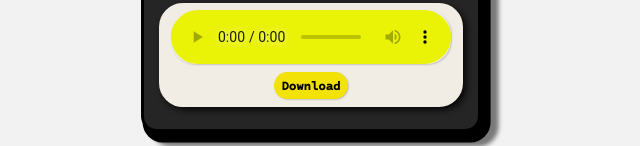
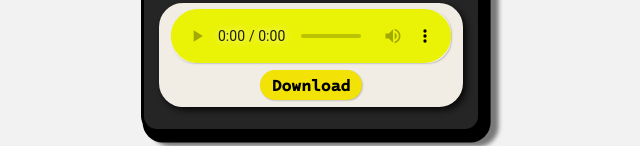
Before and after one commit to Anne-Desk/junsic, a plain HTML site: page index.html in a window 1280 px wide. Shown: the part 651-797 px from the top of the page, without its empty margins (329-969 px from the left). Drawn offline with Linux system fonts and the light colour scheme.

Commit message:
Update index.html

```diff
--- a/index.html
+++ b/index.html
@@ -128,13 +128,12 @@
 						align-items: center;
 					}
 					.downloadbutton{
-						padding: 0.7vh 1vh;
+						padding: 0.5vh 1.5vh;
 						border-radius: 2vh;
 						box-shadow: 0.1vh 0.1vh 0.2vh 0 #BBBBBB;
 						background-color: #F2E205;
 						text-decoration: none;
 						color: black;
-						font-size: 1.5vh;
 						font-weight: bold;
 						cursor: pointer;
 					}
```
